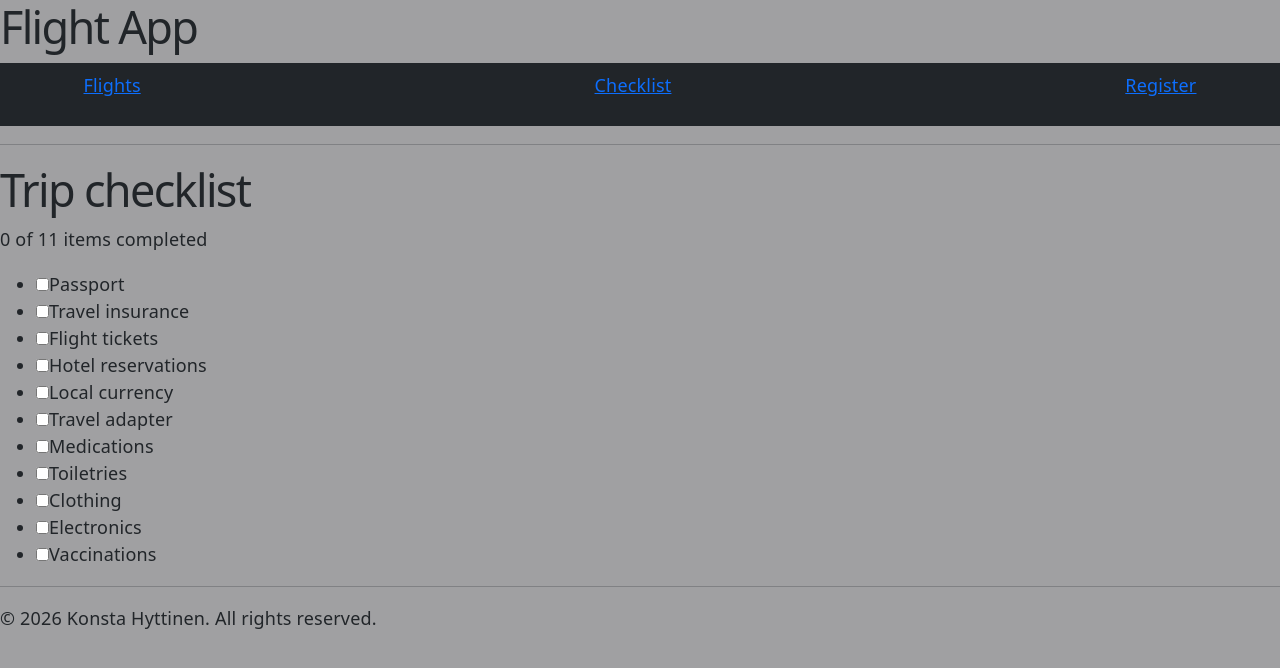
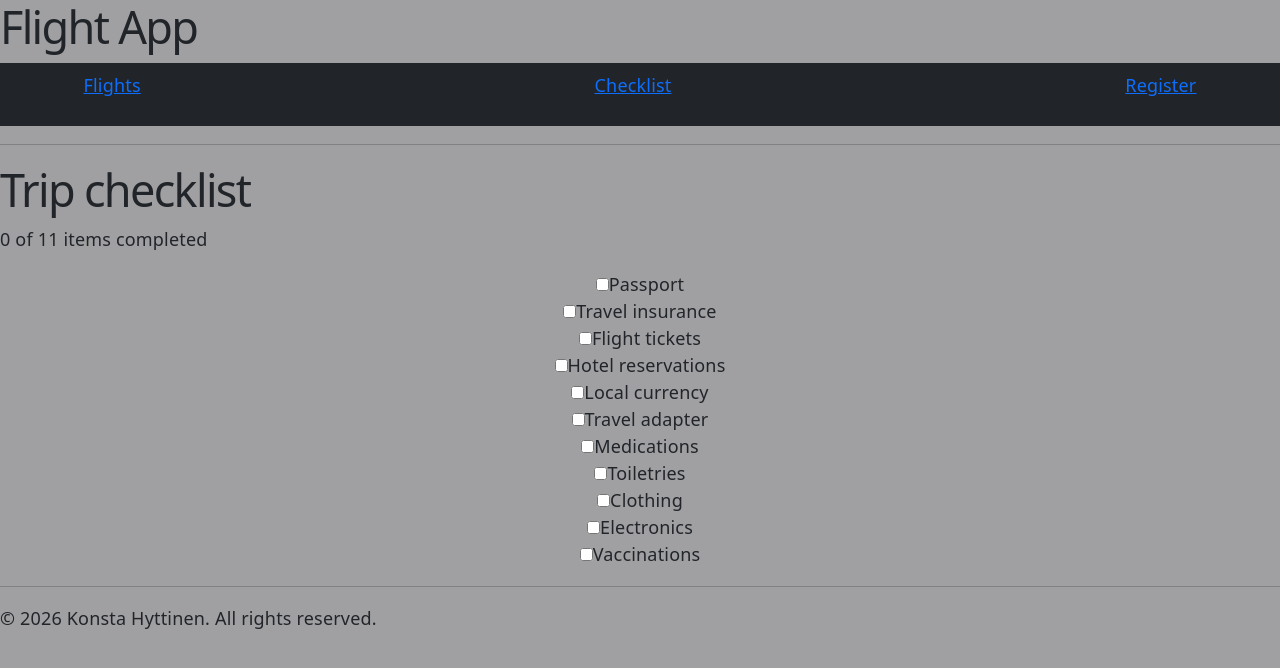
Before and after one commit to konemmah/WOH1_Final_Project_Konsta, a React (Vite) app: page /Checklist in a window 1280 px wide. Shown: the top 668 px of the page. Built offline with nearby package versions, Linux system fonts and the light colour scheme.

Commit message:
Added the same list styling changes to the checklist

```diff
--- a/src/checklist.jsx
+++ b/src/checklist.jsx
@@ -29,7 +29,7 @@ return (
   <section>
     <h1>Trip checklist</h1>
     <p>{checkedCount} of {items.length} items completed</p>
-    <ul>
+    <ul className= "container-md list-unstyled text-center">
       {items.map((item) => (
         <li key={item.id}>
           <label>
```
